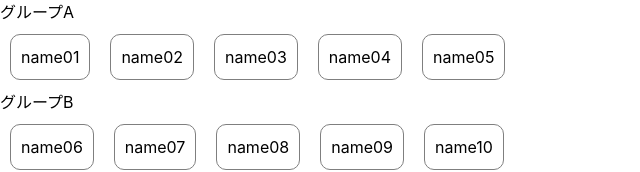
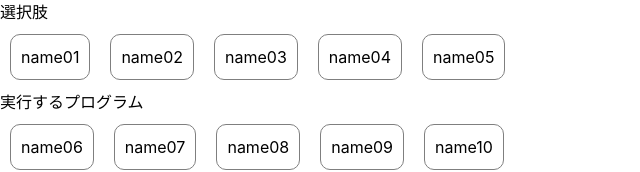
Before and after one commit to sohey-dr/Fukusima_zemi, a Nuxt app: page /dnd in a window 1280 px wide. Shown: the top 172 px of the page, without its empty margins (0-640 px from the left). Built offline with nearby package versions, Linux system fonts and the light colour scheme.

Commit message:
[MODIFY]文言

```diff
--- a/pages/dnd.vue
+++ b/pages/dnd.vue
@@ -1,7 +1,7 @@
 <template>
   <div>
     <div>
-      <h3>グループA</h3>
+      <h3>選択肢</h3>
       <draggable
         v-model="itemsA"
         group="myGroup"
@@ -15,7 +15,7 @@
       </draggable>
     </div>
     <div>
-      <h3>グループB</h3>
+      <h3>実行するプログラム</h3>
       <draggable
         v-model="itemsB"
         group="myGroup"
```
